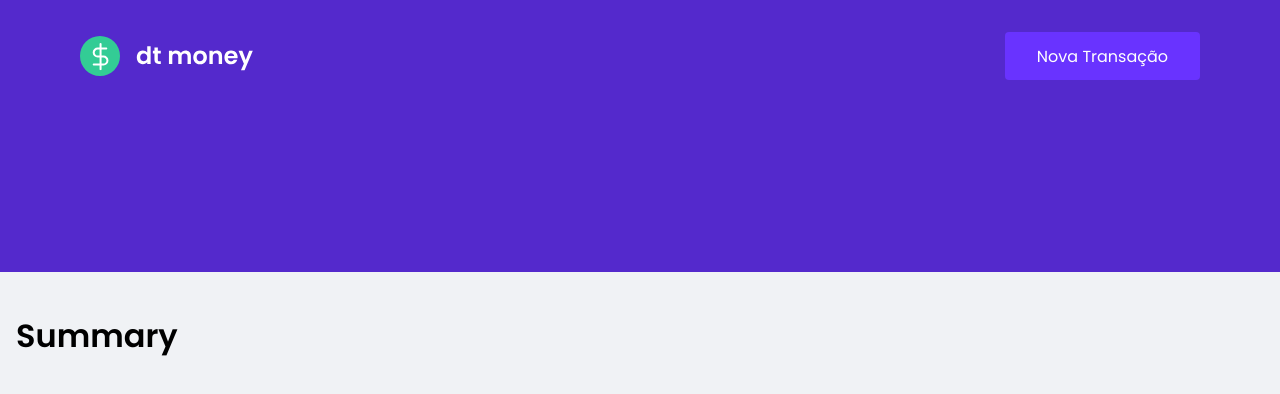
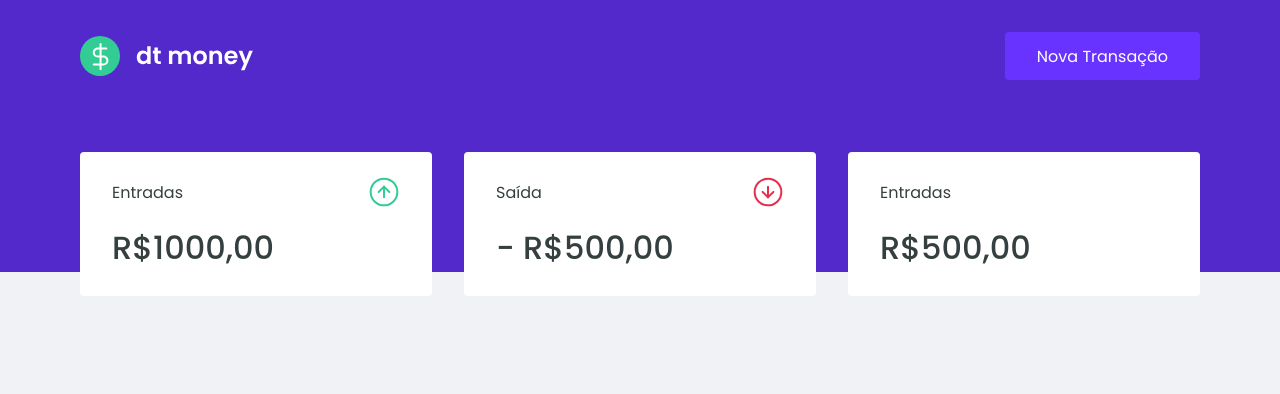
Before and after one commit to Kayke-Fujinaka/dt-money, a React (Create React App) app: page / in a window 1280 px wide. Shown: the top 394 px of the page. Built offline with nearby package versions, Linux system fonts and the light colour scheme.

Commit message:
style: summary component

```diff
--- a/public/index.html
+++ b/public/index.html
@@ -14,7 +14,7 @@
     <link rel="apple-touch-icon" href="%PUBLIC_URL%/logo192.png" />
     <link rel="manifest" href="%PUBLIC_URL%/manifest.json" />
     <link
-      href="https://fonts.googleapis.com/css2?family=Poppins:wght@400;600&display=swap"
+      href="https://fonts.googleapis.com/css2?family=Poppins:wght@400;500;600&display=swap"
       rel="stylesheet"
     />
     <title>Dt Money</title>
--- a/src/components/Dashboard/styles.ts
+++ b/src/components/Dashboard/styles.ts
@@ -1,7 +1,7 @@
 import styled from "styled-components";
 
 export const Container = styled.header`
-  padding: 2.5rem 1rem;
+  padding: 2.5rem 5rem;
   margin: 8 auto;
 `;
 
--- a/src/components/Header/styles.ts
+++ b/src/components/Header/styles.ts
@@ -2,14 +2,14 @@
 
 export const Container = styled.header`
   background: var(--blue);
-  padding: 2rem 5rem 12rem;
-  margin: 8 auto;
 `;
 
 export const Content = styled.div`
   display: flex;
   align-items: center;
   justify-content: space-between;
+  padding: 2rem 5rem 12rem;
+  margin: 8 auto;
 ;
 
   button {
--- a/src/components/Summary/index.tsx
+++ b/src/components/Summary/index.tsx
@@ -1,7 +1,32 @@
+import incomeImg from "../../assets/income.svg"
+import outcomeImg from "../../assets/outcome.svg"
+import totalImg from "../../assets/total.svg"
 import * as S from "./styles";
 
 export function Summary() {
     return (
-        <h1>Summary</h1>
+        <S.Container>
+            <div>
+                <header>
+                    <p>Entradas</p>
+                    <img src={incomeImg} alt="Entradas" />
+                </header>
+                <strong>R$1000,00</strong>
+            </div>
+            <div>
+                <header>
+                    <p>Saída</p>
+                    <img src={outcomeImg} alt="Saídas" />
+                </header>
+                <strong>- R$500,00</strong>
+            </div>
+            <div>
+                <header>
+                    <p>Entradas</p>
+                    <img src={totalImg} alt="Total" />
+                </header>
+                <strong>R$500,00</strong>
+            </div>
+        </S.Container>
     )
 }
--- a/src/components/Summary/styles.ts
+++ b/src/components/Summary/styles.ts
@@ -1 +1,29 @@
 import styled from "styled-components";
+
+export const Container = styled.div`
+  display: grid;
+  grid-template-columns: repeat(3, 1fr);
+  gap: 2rem;
+  margin-top: -10rem;
+
+  div {
+    padding: 1.5rem 2rem;
+    color: var(--text-title);
+    background-color: var(--shape);
+    border-radius: 0.25rem;
+
+    header {
+        display: flex;
+        align-items: center;
+        justify-content: space-between;
+    }
+
+    strong {
+        display: inline-block;
+        margin-top: 1rem;
+        font-size: 2rem;
+        font-weight: 500;
+        line-height: 3rem;
+    }
+  }
+`;
```
